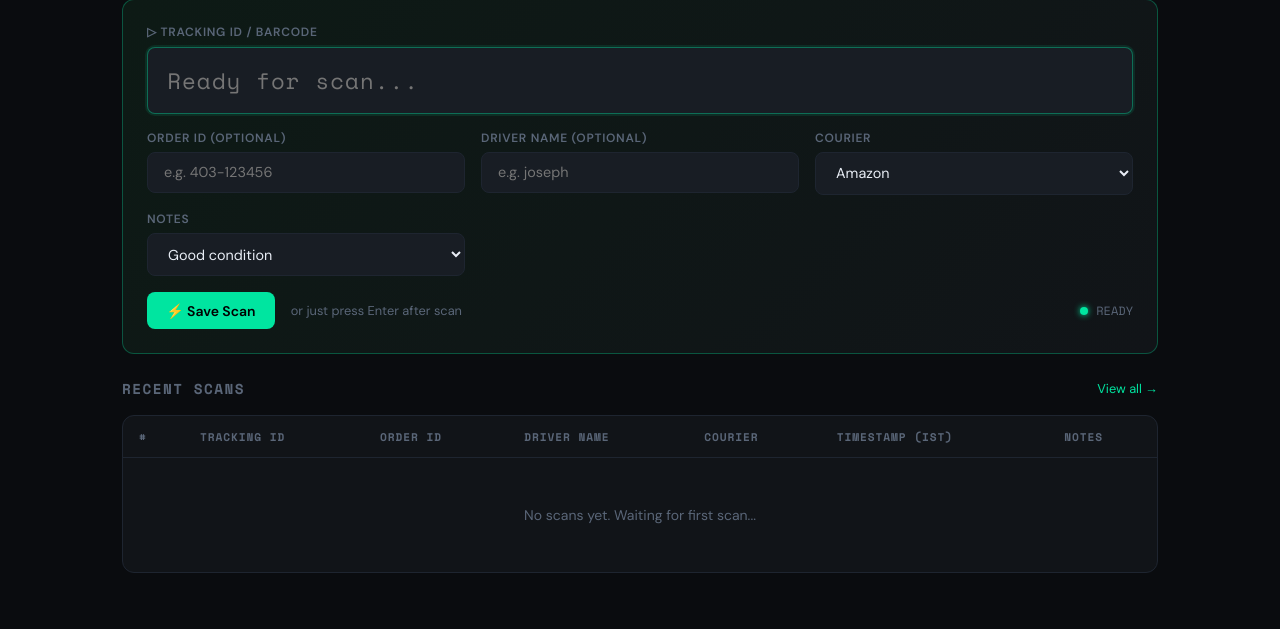
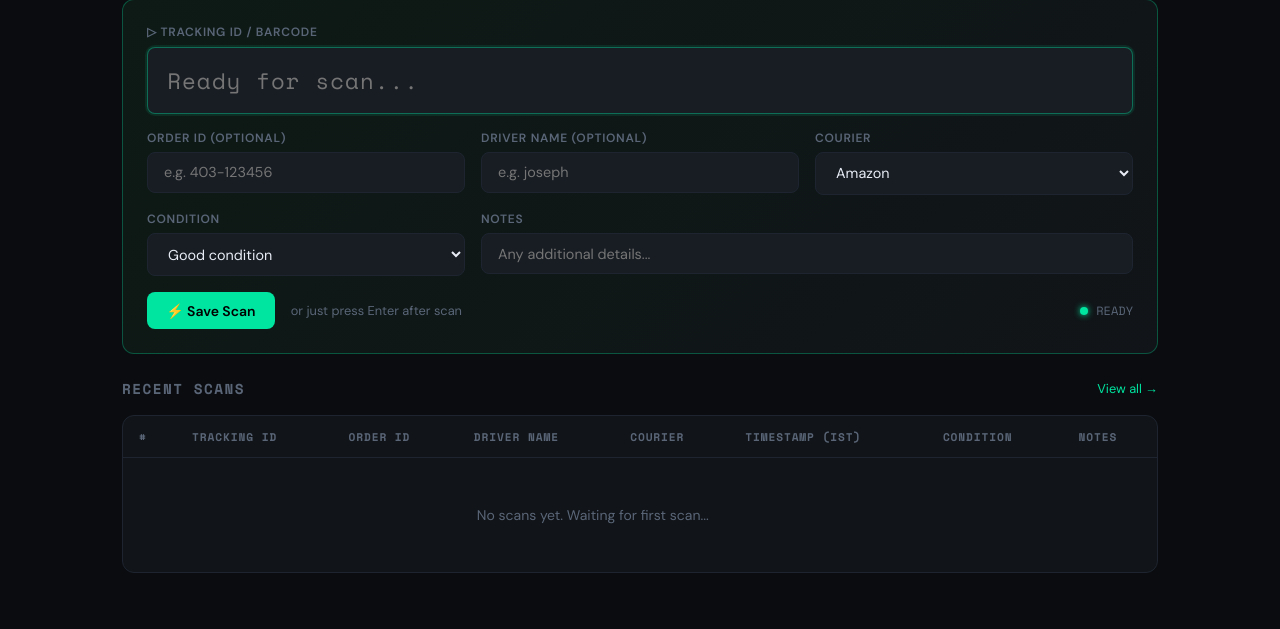
Before and after one commit to varma322/trackguard, a Django app: page / in a window 1280 px wide. Shown: the part 195-824 px from the top of the page. Run offline with Django 5.2, Linux system fonts and the light colour scheme; data that the repository does not hold is empty.

Commit message:
minor bug fixes

```diff
--- a/pyproject.toml
+++ b/pyproject.toml
@@ -6,5 +6,6 @@ readme = "README.md"
 requires-python = ">=3.14"
 dependencies = [
     "django>=6.0.5",
+    "gunicorn>=26.0.0",
     "pillow>=12.2.0",
 ]
--- a/scanner/models.py
+++ b/scanner/models.py
@@ -14,7 +14,7 @@ class PackageScan(models.Model):
         ('other', 'Other'),
     ]
 
-    NOTES_CHOICES = [
+    CONDITION_CHOICES = [
         ('Good condition', 'Good condition'),
         ('Damage', 'Damage'),
     ]
@@ -23,7 +23,8 @@ class PackageScan(models.Model):
     order_id = models.CharField(max_length=200, blank=True, default='')
     driver_name = models.CharField(max_length=100, blank=True, default='')
     courier = models.CharField(max_length=50, choices=COURIER_CHOICES, blank=True, default='Amazon')
-    notes = models.CharField(max_length=50, choices=NOTES_CHOICES, default='Good condition')
+    condition = models.CharField(max_length=50, choices=CONDITION_CHOICES, default='Good condition')
+    notes = models.CharField(max_length=500, blank=True, default='')
     photo = models.ImageField(upload_to='package_photos/', blank=True, null=True)
     scanned_at = models.DateTimeField(auto_now_add=True)
 
--- a/scanner/templates/scanner/index.html
+++ b/scanner/templates/scanner/index.html
@@ -40,11 +40,15 @@
       </select>
     </div>
     <div class="form-group" style="margin:0">
-      <label>Notes</label>
-      <select id="notes">
+      <label>Condition</label>
+      <select id="condition">
         <option value="Good condition">Good condition</option>
         <option value="Damage">Damage</option>
       </select>
+    </div>
+    <div class="form-group" style="margin:0; grid-column: span 2;">
+      <label>Notes</label>
+      <input type="text" id="notes" placeholder="Any additional details...">
     </div>
   </div>
 
@@ -74,6 +78,7 @@
         <th>Driver Name</th>
         <th>Courier</th>
         <th>Timestamp (IST)</th>
+        <th>Condition</th>
         <th>Notes</th>
       </tr>
     </thead>
@@ -90,6 +95,7 @@
           {% else %}<span style="color:var(--muted);">—</span>{% endif %}
         </td>
         <td style="font-family:var(--mono);font-size:0.78rem;color:var(--muted);">{{ scan.scanned_at|date:"d M Y, H:i:s" }}</td>
+        <td style="color:var(--muted);font-size:0.8rem;">{{ scan.condition|default:"—" }}</td>
         <td style="color:var(--muted);font-size:0.8rem;">{{ scan.notes|default:"—" }}</td>
       </tr>
       {% empty %}
@@ -125,6 +131,7 @@ async function submitScan() {
     order_id: document.getElementById('order-id').value.trim(),
     driver_name: document.getElementById('driver-name').value.trim(),
     courier: document.getElementById('courier').value,
+    condition: document.getElementById('condition').value,
     notes: document.getElementById('notes').value.trim(),
   };
 
@@ -180,6 +187,7 @@ function addRow(data, payload) {
     <td style="color:var(--muted);">${payload.driver_name || '—'}</td>
     <td>${badgeHtml}</td>
     <td style="font-family:var(--mono);font-size:0.78rem;color:var(--muted);">${data.scanned_at}</td>
+    <td style="color:var(--muted);font-size:0.8rem;">${payload.condition || '—'}</td>
     <td style="color:var(--muted);font-size:0.8rem;">${payload.notes || '—'}</td>
   `;
   tbody.insertBefore(tr, tbody.firstChild);
--- a/scanner/templates/scanner/records.html
+++ b/scanner/templates/scanner/records.html
@@ -40,6 +40,7 @@
         <th>Driver Name</th>
         <th>Courier</th>
         <th>Timestamp (IST)</th>
+        <th>Condition</th>
         <th>Notes</th>
         <th></th>
       </tr>
@@ -60,6 +61,7 @@
           <span style="color:var(--text);">{{ scan.scanned_at|date:"d M Y" }}</span>
           <span style="color:var(--accent);"> {{ scan.scanned_at|date:"H:i:s" }}</span>
         </td>
+        <td style="color:var(--muted);font-size:0.8rem;">{{ scan.condition|default:"—" }}</td>
         <td style="color:var(--muted);font-size:0.8rem;max-width:200px;">{{ scan.notes|default:"—" }}</td>
         <td>
           <form method="POST" action="/delete/{{ scan.id }}/" onsubmit="return confirm('Delete this record?')">
@@ -70,7 +72,7 @@
       </tr>
       {% empty %}
       <tr>
-        <td colspan="8" style="text-align:center;color:var(--muted);padding:3rem;">
+        <td colspan="9" style="text-align:center;color:var(--muted);padding:3rem;">
           No records found{% if q %} for "{{ q }}"{% endif %}.
         </td>
       </tr>
--- a/scanner/views.py
+++ b/scanner/views.py
@@ -36,12 +36,13 @@ def scan(request):
             order_id=data.get('order_id', ''),
             driver_name=data.get('driver_name', ''),
             courier=data.get('courier', ''),
+            condition=data.get('condition', 'Good condition'),
             notes=data.get('notes', ''),
         )
         return JsonResponse({
             'id': pkg.id,
             'tracking_id': pkg.tracking_id,
-            'scanned_at': pkg.scanned_at.strftime('%Y-%m-%d %H:%M:%S'),
+            'scanned_at': timezone.localtime(pkg.scanned_at).strftime('%Y-%m-%d %H:%M:%S'),
             'courier': pkg.get_courier_display(),
         })
     return JsonResponse({'error': 'POST only'}, status=405)
@@ -54,7 +55,7 @@ def records(request):
 
     qs = PackageScan.objects.all()
     if q:
-        qs = qs.filter(Q(tracking_id__icontains=q) | Q(order_id__icontains=q) | Q(driver_name__icontains=q) | Q(notes__icontains=q))
+        qs = qs.filter(Q(tracking_id__icontains=q) | Q(order_id__icontains=q) | Q(driver_name__icontains=q) | Q(condition__icontains=q) | Q(notes__icontains=q))
     if date_from:
         qs = qs.filter(scanned_at__date__gte=date_from)
     if date_to:
@@ -79,10 +80,12 @@ def export_csv(request):
     response = HttpResponse(content_type='text/csv')
     response['Content-Disposition'] = 'attachment; filename="trackguard_export.csv"'
     writer = csv.writer(response)
-    writer.writerow(['ID', 'Tracking ID', 'Driver Name', 'Order ID', 'Courier', 'Notes', 'Scanned At'])
+    writer.writerow(['ID', 'Tracking ID', 'Driver Name', 'Order ID', 'Courier', 'Condition', 'Notes', 'Scanned At'])
     for s in qs:
-        writer.writerow([s.id, s.tracking_id, s.driver_name, s.order_id, s.get_courier_display(), s.notes,
-                         s.scanned_at.strftime('%Y-%m-%d %H:%M:%S')])
+        local_time = timezone.localtime(s.scanned_at).strftime('%Y-%m-%d %H:%M:%S')
+
+        writer.writerow([s.id, s.tracking_id, s.driver_name, s.order_id, s.get_courier_display(), s.condition, s.notes,
+                         local_time])
     return response
 
 
--- a/trackguard/settings.py
+++ b/trackguard/settings.py
@@ -2,8 +2,8 @@ from pathlib import Path
 
 BASE_DIR = Path(__file__).resolve().parent.parent
 SECRET_KEY = 'trackguard-local-secret-key-change-in-prod'
-DEBUG = True
-ALLOWED_HOSTS = ['*']
+DEBUG = False
+ALLOWED_HOSTS = ['orders.mobiuslinq.com']
 
 INSTALLED_APPS = [
     'django.contrib.admin',
@@ -57,3 +57,5 @@ MEDIA_ROOT = BASE_DIR / 'media'
 DEFAULT_AUTO_FIELD = 'django.db.models.BigAutoField'
 USE_TZ = True
 TIME_ZONE = 'Asia/Kolkata'
+#static files
+STATIC_ROOT = BASE_DIR / 'staticfiles'
```
Also changed, not shown: 2 other files.
